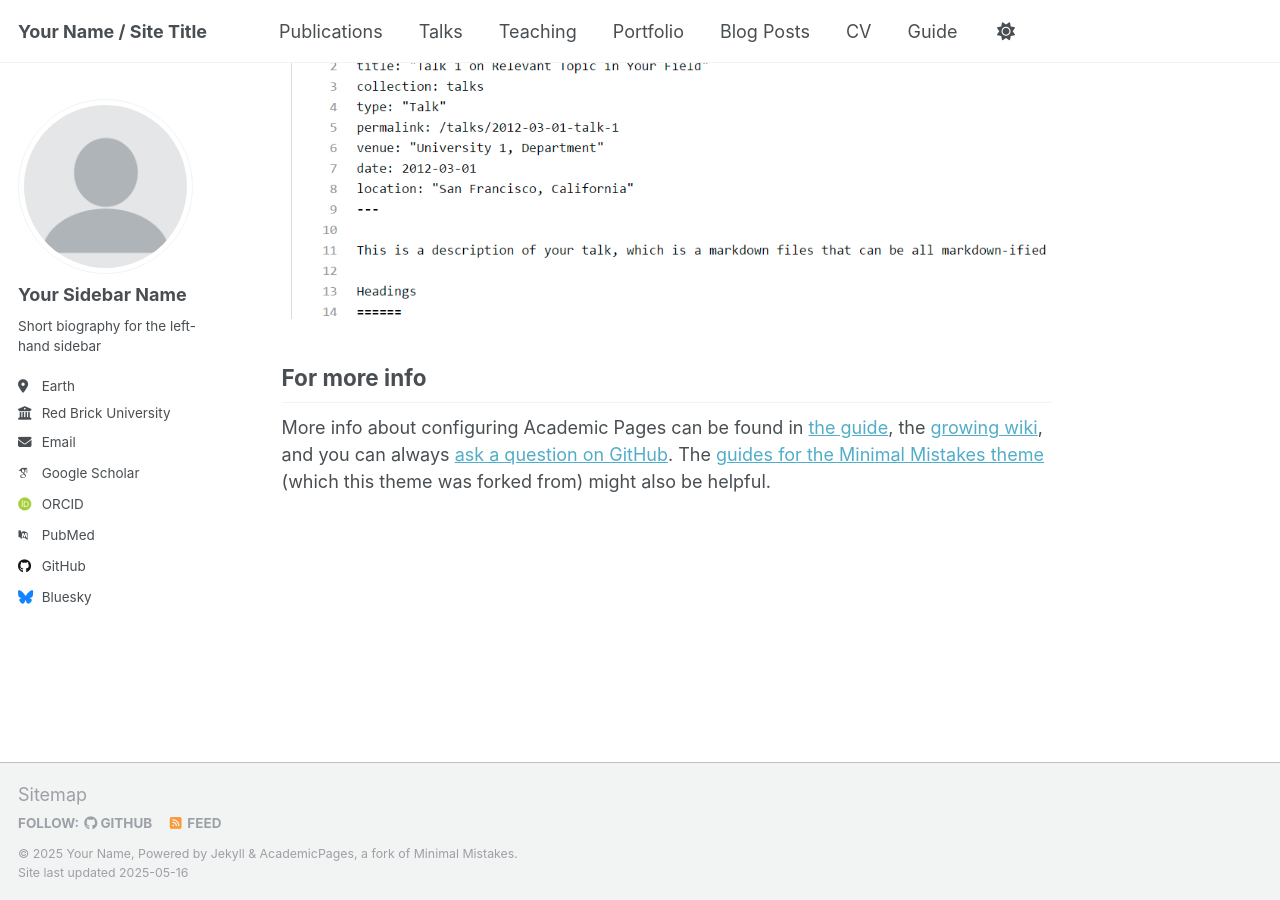
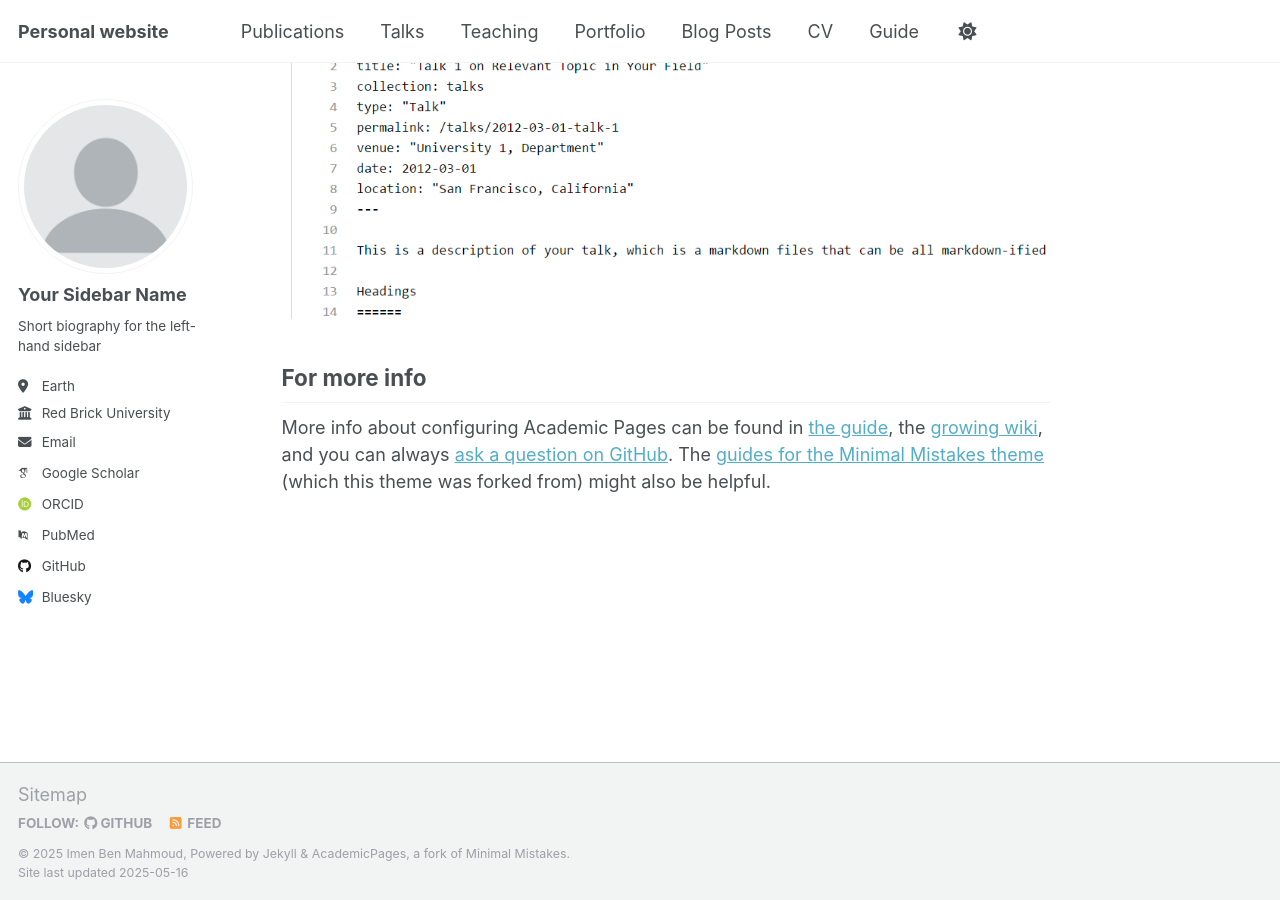
Before and after one commit to imenbenmhd/imenbenmhd.github.io, a Jekyll site: the page built from _pages/about.md, in a window 1280 px wide and 900 px high, scrolled down 2636 px. Built offline with Jekyll 4.4.1, drawn with Linux system fonts in a browser that asks for light colours; some web fonts are replaced.

Commit message:
update: config

```diff
--- a/_config.yml
+++ b/_config.yml
@@ -9,9 +9,9 @@
 # Basic Site Settings
 locale                   : "en-US"
 site_theme               : "default"
-title                    : "Your Name / Site Title"
+title                    : "Personal website"
 title_separator          : "-"
-name                     : &name "Your Name"
+name                     : &name "Imen Ben Mahmoud"
 description              : &description "personal description"
 url                      : https://academicpages.github.io # the base hostname & protocol for your site e.g. "https://[your GitHub username].github.io" or if you already have some other page hosted on Github then use "https://[your GitHub username].github.io/[Your Repo Name]"
 baseurl                  : "" # the subpath of your site, e.g. "/blog"
```
